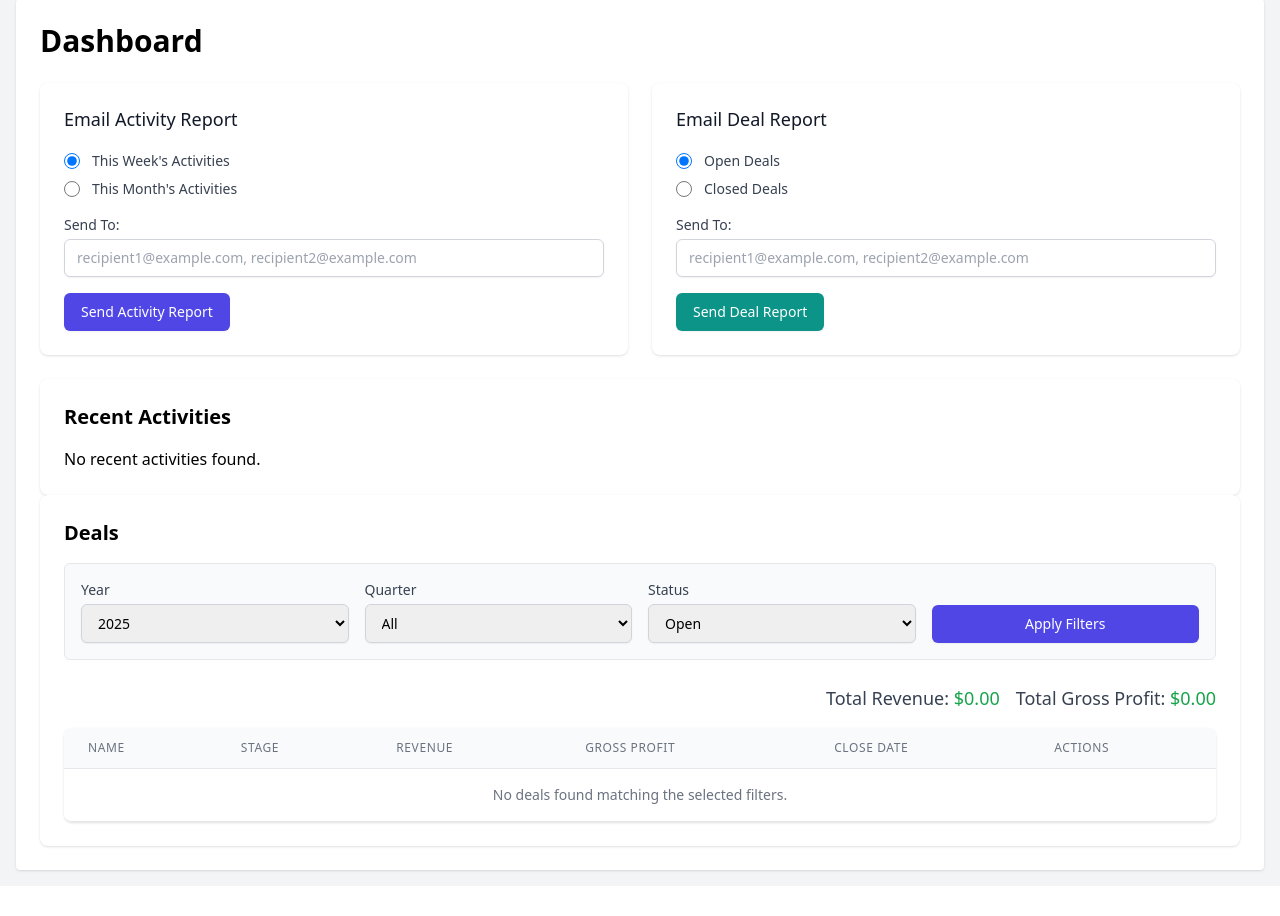
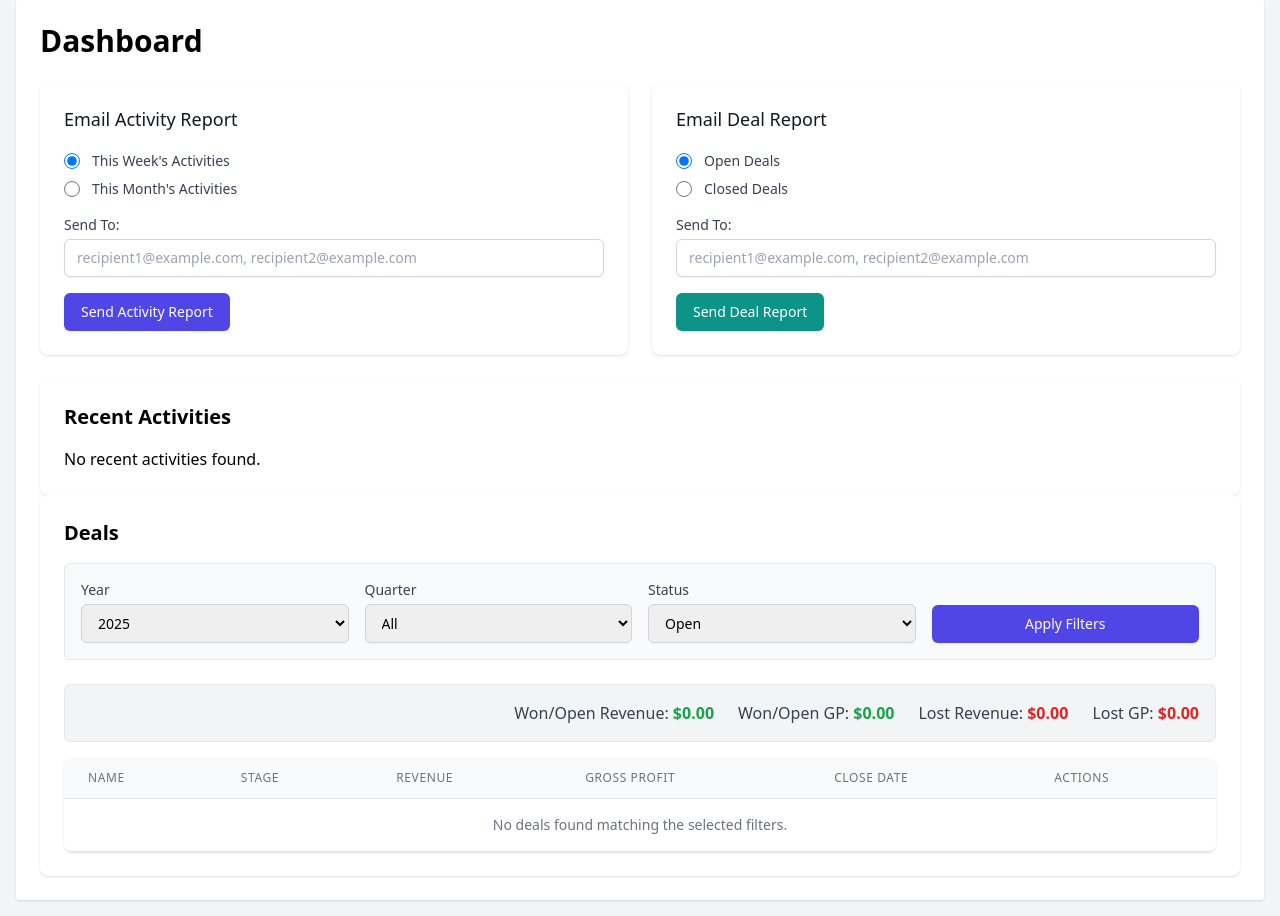
Before and after one commit to baxter-evtcorp/sales_tracker, a Flask app: page /dashboard in a window 1280 px wide. Shown: the part 186-1102 px from the top of the page. Before the commit the page ends 1060 px from the top, so only its background shows below. Run offline with Flask 3, Linux system fonts and the light colour scheme; the visitor is signed in with stand-in values (Sample User, id 1); data that the repository does not hold is empty; some libraries are stand-ins or nearby versions.

Commit message:
Feat: Refine dashboard filters and separate lost revenue/GP totals

```diff
--- a/app.py
+++ b/app.py
@@ -314,8 +314,10 @@ def dashboard():
     # Apply status filter
     if selected_status == "Open":
         deals_query = deals_query.filter(~Deal.stage.in_(['Closed Won', 'Closed Lost']))
-    elif selected_status == "Closed":
-        deals_query = deals_query.filter(Deal.stage.in_(['Closed Won', 'Closed Lost']))
+    elif selected_status == "Closed Won":
+        deals_query = deals_query.filter(Deal.stage == 'Closed Won')
+    elif selected_status == "Closed Lost":
+        deals_query = deals_query.filter(Deal.stage == 'Closed Lost')
     # Else ("All"): no status filter applied
 
     # Order results (e.g., by close date, newest first if available)
@@ -324,9 +326,19 @@ def dashboard():
     # Execute query to get filtered deals
     filtered_deals = deals_query.all()
 
-    # Calculate sums from the filtered list
-    total_revenue = sum(d.revenue or 0.0 for d in filtered_deals)
-    total_gp = sum(d.gross_profit or 0.0 for d in filtered_deals)
+    # Calculate sums from the filtered list, separating lost deals
+    won_open_revenue = 0.0
+    won_open_gp = 0.0
+    lost_revenue = 0.0
+    lost_gp = 0.0
+
+    for deal in filtered_deals:
+        if deal.stage == 'Closed Lost':
+            lost_revenue += deal.revenue or 0.0
+            lost_gp += deal.gross_profit or 0.0
+        else:
+            won_open_revenue += deal.revenue or 0.0
+            won_open_gp += deal.gross_profit or 0.0
 
     return render_template(
         'dashboard.html',
@@ -335,8 +347,11 @@ def dashboard():
         current_act_per_page=act_per_page_str,
         # New Deals data
         filtered_deals=filtered_deals,
-        total_revenue=total_revenue,
-        total_gp=total_gp,
+        # Updated totals
+        won_open_revenue=won_open_revenue,
+        won_open_gp=won_open_gp,
+        lost_revenue=lost_revenue,
+        lost_gp=lost_gp,
         # Filter selections and options for the form
         selected_year=selected_year,
         selected_quarter=selected_quarter,
--- a/templates/dashboard.html
+++ b/templates/dashboard.html
@@ -165,7 +165,8 @@
                     <label for="status_filter" class="block text-sm font-medium text-gray-700 mb-1">Status</label>
                     <select id="status_filter" name="status" class="block w-full px-3 py-2 border border-gray-300 rounded-md shadow-sm focus:outline-none focus:ring-indigo-500 focus:border-indigo-500 sm:text-sm">
                         <option value="Open" {% if selected_status == 'Open' %}selected{% endif %}>Open</option>
-                        <option value="Closed" {% if selected_status == 'Closed' %}selected{% endif %}>Closed</option>
+                        <option value="Closed Won" {% if selected_status == 'Closed Won' %}selected{% endif %}>Closed Won</option>
+                        <option value="Closed Lost" {% if selected_status == 'Closed Lost' %}selected{% endif %}>Closed Lost</option>
                         <option value="All" {% if selected_status == 'All' %}selected{% endif %}>All</option>
                     </select>
                 </div>
@@ -180,9 +181,13 @@
         </form>
 
         {# Display Totals #}
-        <div class="mb-4 flex justify-end space-x-4">
-            <span class="text-lg font-medium text-gray-700">Total Revenue: <span class="text-green-600">${{ "{:,.2f}".format(total_revenue or 0) }}</span></span>
-            <span class="text-lg font-medium text-gray-700">Total Gross Profit: <span class="text-green-600">${{ "{:,.2f}".format(total_gp or 0) }}</span></span>
+        <div class="mb-4 p-4 bg-gray-100 rounded-md border border-gray-200 flex flex-wrap justify-end gap-x-6 gap-y-2">
+            {# Won/Open Totals #}
+            <span class="text-md font-medium text-gray-700">Won/Open Revenue: <span class="text-green-600 font-semibold">${{ "{:,.2f}".format(won_open_revenue or 0) }}</span></span>
+            <span class="text-md font-medium text-gray-700">Won/Open GP: <span class="text-green-600 font-semibold">${{ "{:,.2f}".format(won_open_gp or 0) }}</span></span>
+            {# Lost Totals #}
+            <span class="text-md font-medium text-gray-700">Lost Revenue: <span class="text-red-600 font-semibold">${{ "{:,.2f}".format(lost_revenue or 0) }}</span></span>
+            <span class="text-md font-medium text-gray-700">Lost GP: <span class="text-red-600 font-semibold">${{ "{:,.2f}".format(lost_gp or 0) }}</span></span>
         </div>
 
         {# Deals Table - Iterate over filtered_deals #}
@@ -213,7 +218,7 @@
                                     <div class="flex items-center space-x-2">
                                         {# View Button #}
                                         <a href="{{ url_for('edit_deal', deal_id=deal.id) }}" class="bg-white hover:bg-gray-50 text-gray-700 font-medium py-1 px-3 rounded border border-gray-300 shadow-sm inline-flex items-center text-sm">
-                                             <svg xmlns="http://www.w3.org/2000/svg" fill="none" viewBox="0 0 24 24" stroke-width="1.5" stroke="currentColor" class="w-4 h-4 mr-1"><path stroke-linecap="round" stroke-linejoin="round" d="M2.036 12.322a1.012 1.012 0 0 1 0-.639C3.423 7.51 7.36 4.5 12 4.5c4.638 0 8.573 3.007 9.963 7.178.07.207.07.431 0 .639C20.577 16.49 16.64 19.5 12 19.5c-4.638 0-8.573-3.007-9.963-7.178Z" /><path stroke-linecap="round" stroke-linejoin="round" d="M15 12a3 3 0 1 1-6 0 3 3 0 0 1 6 0Z" /></svg>
+                                             <svg xmlns="http://www.w3.org/2000/svg" fill="none" viewBox="0 0 24 24" stroke-width="1.5" stroke="currentColor" class="w-4 h-4 mr-1"><path stroke-linecap="round" stroke-linejoin="round" d="m14.74 9-.346 9m-4.788 0L9.26 9m9.968-3.21c.342.052.682.107 1.022.166m-1.022-.165L18.16 19.673a2.25 2.25 0 0 1-2.244 2.077H8.084a2.25 2.25 0 0 1-2.244-2.077L4.772 5.79m14.456 0a48.108 48.108 0 0 0-3.478-.397m-12 .562c.34-.059.68-.114 1.022-.165m0 0a48.11 48.11 0 0 1 3.478-.397m7.5 0v-.916c0-1.18-.91-2.164-2.09-2.201a51.964 51.964 0 0 0-3.32 0c-1.18.037-2.09 1.022-2.09 2.201v.916m7.5 0a48.667 48.667 0 0 0-7.5 0" /></svg>
                                              View
                                         </a>
                                         {# Edit Button #}
```
